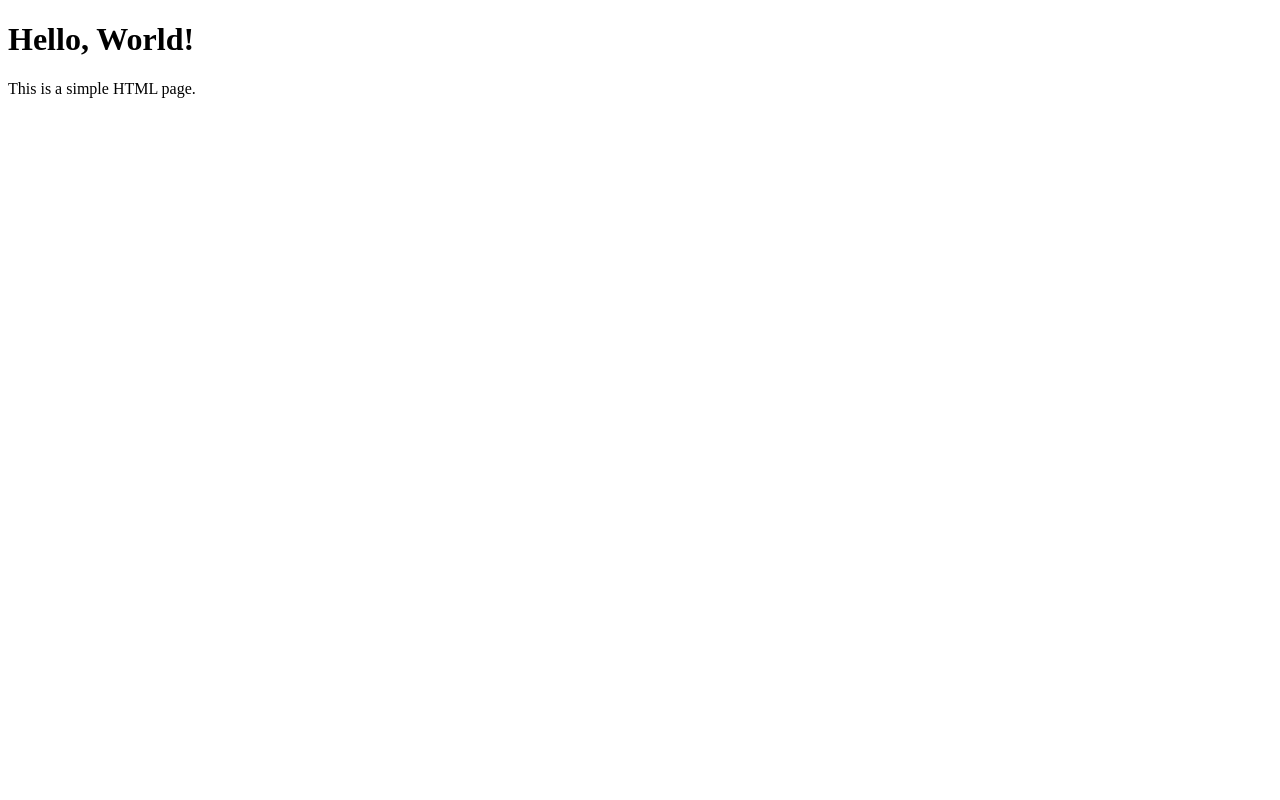
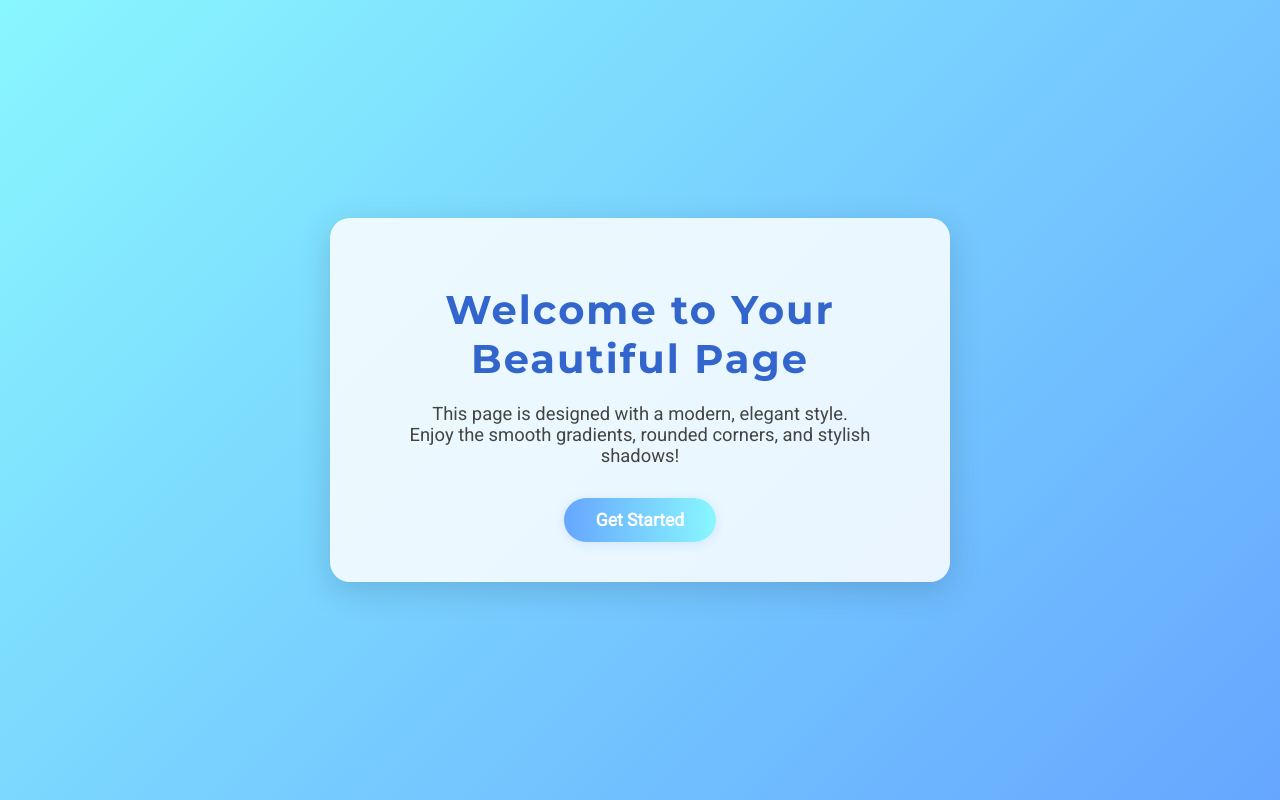
Before and after one commit to Anchal2021/AnchalRepo, a plain HTML site: page index.html in a window 1280 px wide. Drawn offline with Linux system fonts and the light colour scheme.

Commit message:
Update index.html

```diff
--- a/index.html
+++ b/index.html
@@ -1,10 +1,68 @@
+
 <!DOCTYPE html>
-<html>
+<html lang="en">
 <head>
-  <title>Simple HTML Page</title>
+  <meta charset="UTF-8">
+  <meta name="viewport" content="width=device-width,initial-scale=1.0">
+  <title>Beautiful Page</title>
+  <link href="https://fonts.googleapis.com/css2?family=Montserrat:wght@700&family=Roboto:wght@400&display=swap" rel="stylesheet">
+  <style>
+    body {
+      margin: 0;
+      font-family: 'Roboto', sans-serif;
+      background: linear-gradient(135deg, #89f7fe 0%, #66a6ff 100%);
+      min-height: 100vh;
+      display: flex;
+      justify-content: center;
+      align-items: center;
+    }
+    .container {
+      background: rgba(255,255,255,0.85);
+      border-radius: 20px;
+      box-shadow: 0 8px 32px 0 rgba(34, 60, 80, 0.2);
+      padding: 40px 60px;
+      text-align: center;
+      max-width: 500px;
+    }
+    h1 {
+      font-family: 'Montserrat', sans-serif;
+      font-size: 2.5rem;
+      color: #3366cc;
+      margin-bottom: 20px;
+      letter-spacing: 2px;
+    }
+    p {
+      font-size: 1.15rem;
+      color: #444;
+      margin-bottom: 32px;
+    }
+    .btn {
+      display: inline-block;
+      padding: 12px 32px;
+      font-size: 1.1rem;
+      border-radius: 30px;
+      border: none;
+      background: linear-gradient(90deg, #66a6ff 0%, #89f7fe 100%);
+      color: #fff;
+      font-weight: bold;
+      cursor: pointer;
+      box-shadow: 0 2px 12px rgba(102,166,255,0.2);
+      transition: background 0.3s;
+      text-decoration: none;
+    }
+    .btn:hover {
+      background: linear-gradient(90deg, #89f7fe 0%, #66a6ff 100%);
+    }
+  </style>
 </head>
 <body>
-  <h1>Hello, World!</h1>
-  <p>This is a simple HTML page.</p>
+  <div class="container">
+    <h1>Welcome to Your Beautiful Page</h1>
+    <p>
+      This page is designed with a modern, elegant style.<br>
+      Enjoy the smooth gradients, rounded corners, and stylish shadows!
+    </p>
+    <a href="#" class="btn">Get Started</a>
+  </div>
 </body>
 </html>
```
